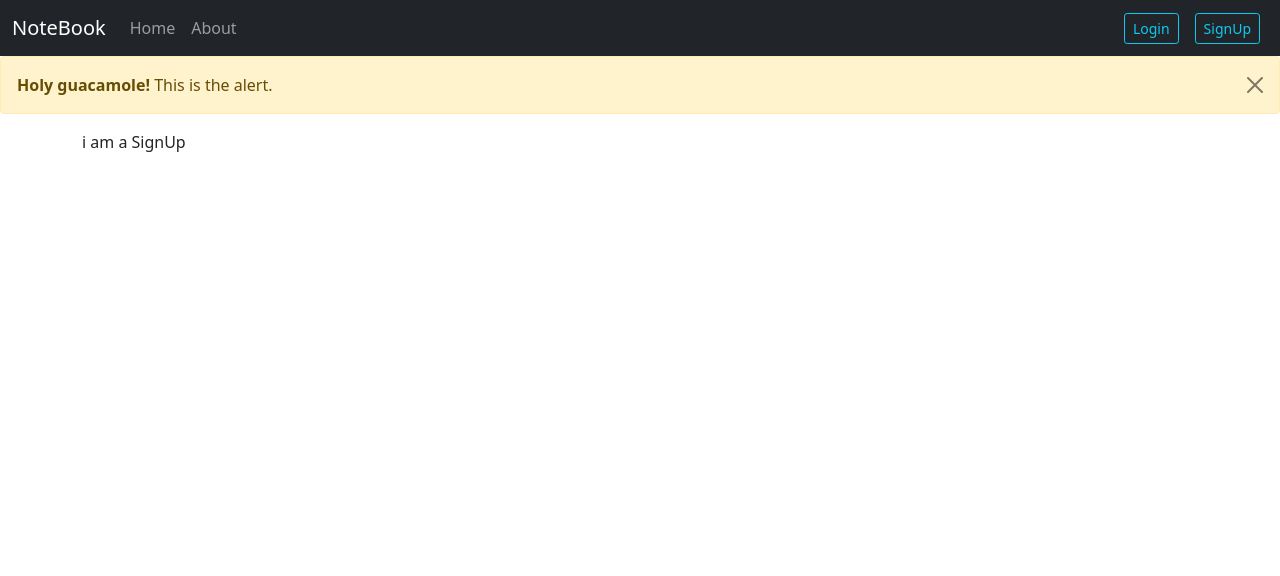
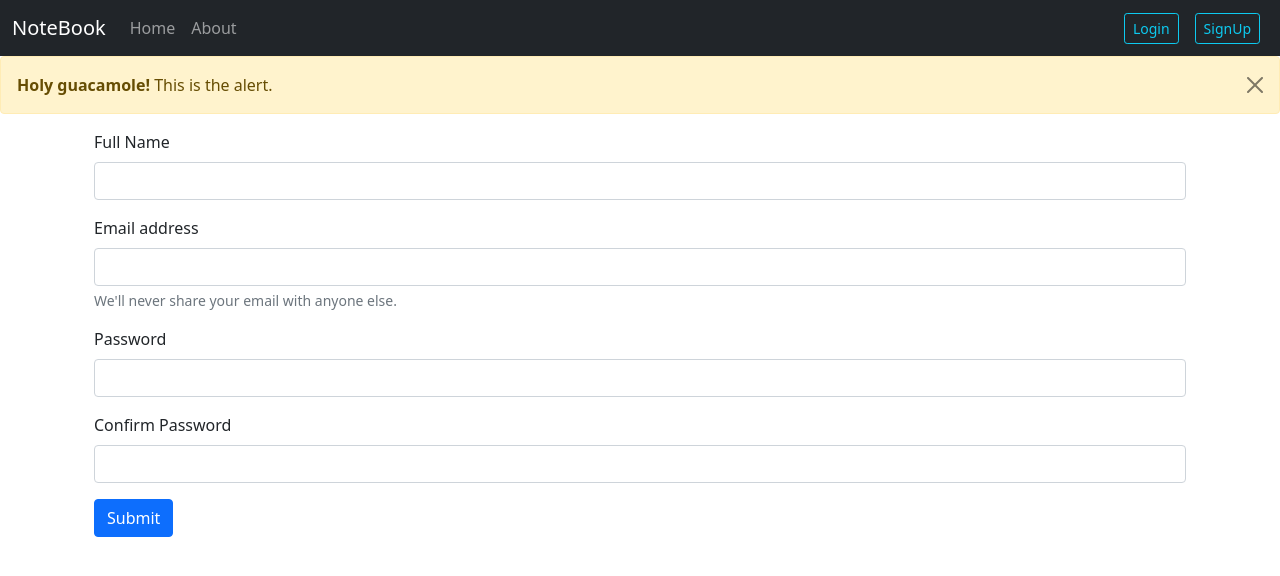
Before and after one commit to manishtomarleo21/notebook, a React (Create React App) app: page /signup in a window 1280 px wide. Shown: the top 576 px of the page. Built offline with nearby package versions, Linux system fonts and the light colour scheme; the HTML template or start-up script is replaced by a standard one.

Commit message:
"SIgnUp page linked to home and DB

```diff
--- a/src/component/SignUp.js
+++ b/src/component/SignUp.js
@@ -1,8 +1,66 @@
-import React from 'react'
+import React, { useState } from 'react';
+import { useNavigate } from 'react-router-dom';
 
 const SignUp = () => {
+
+    const [credentials, setCredentials] = useState({name:"", email:"", password:"",  cpassword:""});
+    let navigate = useNavigate();
+
+
+
+    const handleSubmit = async (e)=>{
+        e.preventDefault();
+        const {name, email, password} = credentials
+        const response = await fetch(`http://localhost:5000/api/auth/createuser`, {
+            method: 'POST', // *GET, POST, PUT, DELETE, etc.
+            headers: {
+              'Content-Type': 'application/json'
+              // 'Content-Type': 'application/x-www-form-urlencoded',
+            },
+            body: JSON.stringify({name, email, password})
+          });
+          const json = await response.json();
+          console.log(json);
+          if(json.success){
+              //save the authtoken and redirect
+              localStorage.setItem('token', json.authtoke);
+              navigate("/")
+          }
+          else{
+
+          }
+
+    }
+
+    const onChange = (e)=>{
+        //this will target input element name and update the valus of input as we type check on console react
+        setCredentials({...credentials, [e.target.name]:e.target.value})
+    }
+
   return (
-    <div>i am a SignUp</div>
+    <div className='container'>
+        <form onSubmit={handleSubmit}>
+  <div className="mb-3">
+    <label htmlFor="name" className="form-label">Full Name</label>
+    <input type="text" name='name' className="form-control" id="name" onChange={onChange} aria-describedby="emailHelp"/>
+  </div>
+  <div className="mb-3">
+    <label htmlFor="email" className="form-label">Email address</label>
+    <input type="email" name='email' className="form-control" onChange={onChange} id="email" aria-describedby="emailHelp"/>
+    <div id="emailHelp" className="form-text">We'll never share your email with anyone else.</div>
+  </div>
+  <div className="mb-3">
+    <label htmlFor="password" className="form-label">Password</label>
+    <input type="password" className="form-control" onChange={onChange} id="password" name='password'  minLength={5} required />
+  </div>
+  <div className="mb-3">
+    <label htmlFor="cpassword" className="form-label">Confirm Password</label>
+    <input type="password" className="form-control" onChange={onChange} id="cpassword" name='cpassword'  minLength={5} required />
+  </div>
+
+  <button type="submit" className="btn btn-primary">Submit</button>
+</form>
+    </div>
   )
 }
 
```
Also changed, not shown: 1 other file (tests, documents, lock files or other folders).
